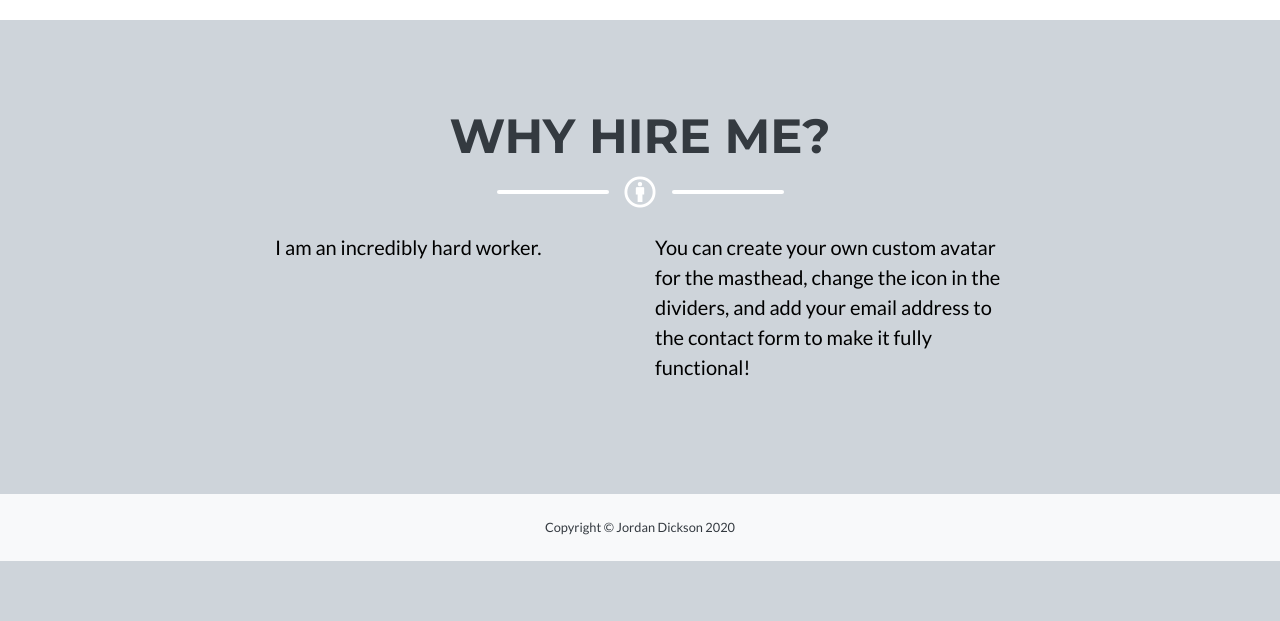
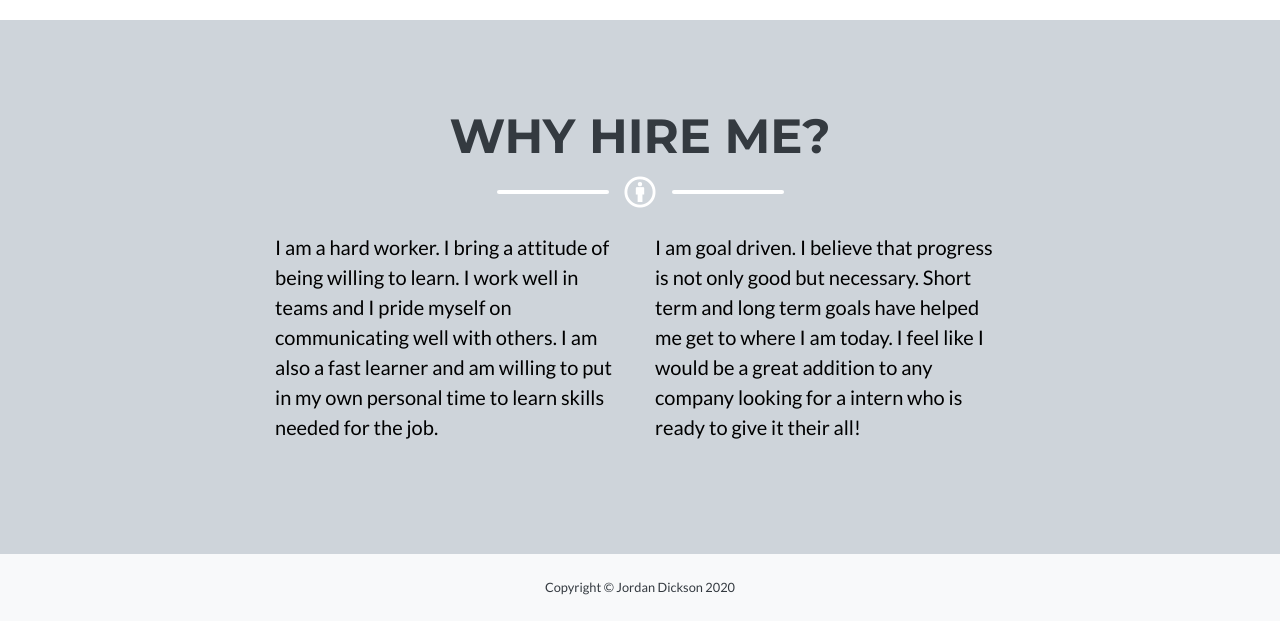
Before and after one commit to jfdickson25/other-portfolios, a PHP site: page /jordan-dickson-portfolio.php in a window 1280 px wide. Shown: the part 1494-2115 px from the top of the page. Before the commit the page ends 2055 px from the top, so only its background shows below. Run offline with PHP 8.4, Linux system fonts and the light colour scheme; data that the repository does not hold is empty; some libraries are stand-ins or nearby versions.

Commit message:
Added why hire me statements

```diff
--- a/web/jordan-dickson-portfolio.php
+++ b/web/jordan-dickson-portfolio.php
@@ -150,11 +150,16 @@
       <!-- About Section Content -->
       <div class="row">
         <div class="col-lg-4 ml-auto">
-          <p class="lead">I am an incredibly hard worker.</p>
+          <p class="lead">I am a hard worker. I bring a attitude of being willing to learn. I work well in teams
+                          and I pride myself on communicating well with others. I am also a fast learner and am willing
+                          to put in my own personal time to learn skills needed for the job.
+          </p>
         </div>
         <div class="col-lg-4 mr-auto">
-          <p class="lead">You can create your own custom avatar for the masthead, change the icon in the dividers, and
-            add your email address to the contact form to make it fully functional!</p>
+          <p class="lead">I am goal driven. I believe that progress is not only good but necessary. Short term and
+                          long term goals have helped me get to where I am today. I feel like I would be a great
+                          addition to any company looking for a intern who is ready to give it their all!
+          </p>
         </div>
       </div>
 
```
